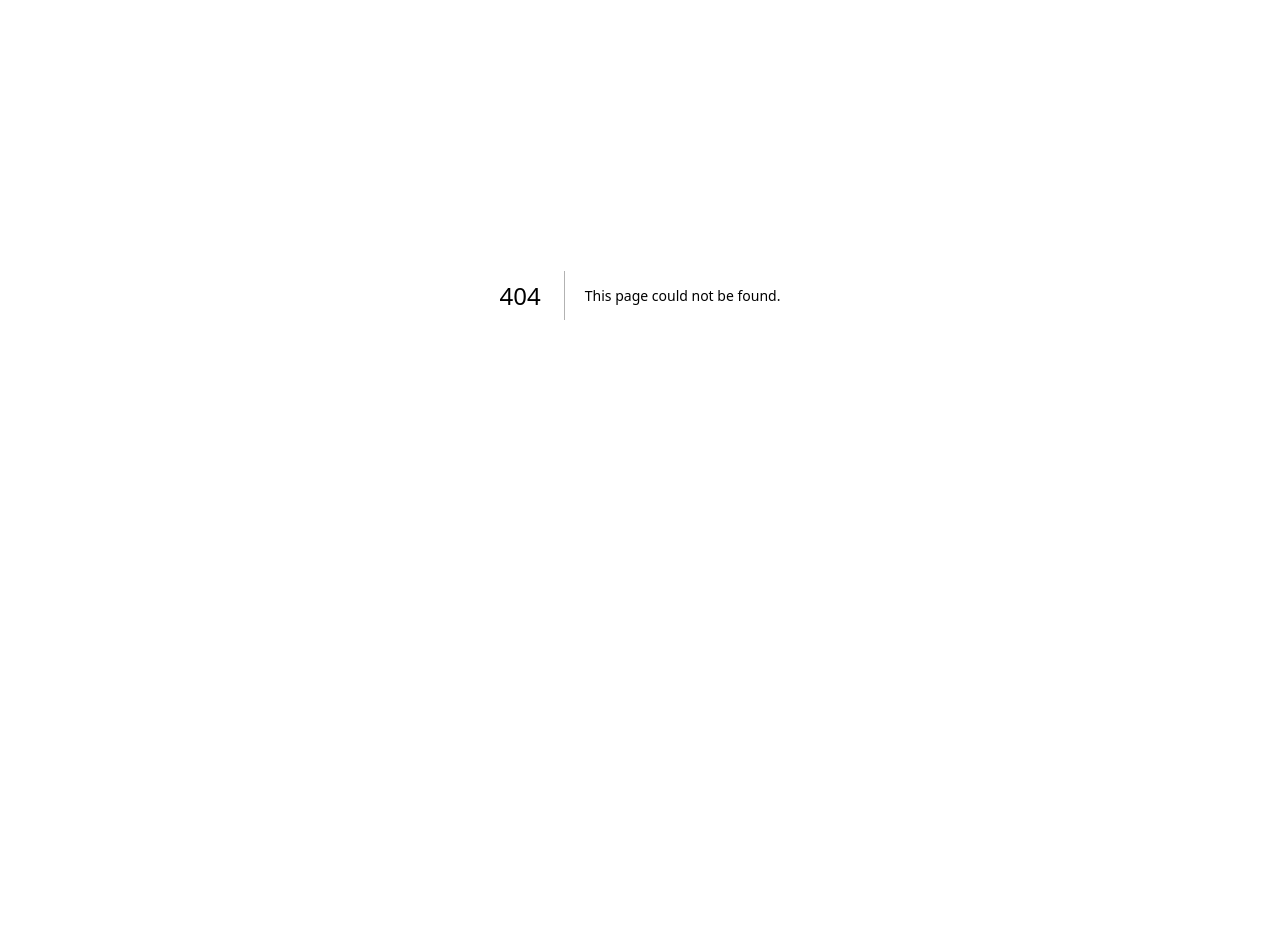
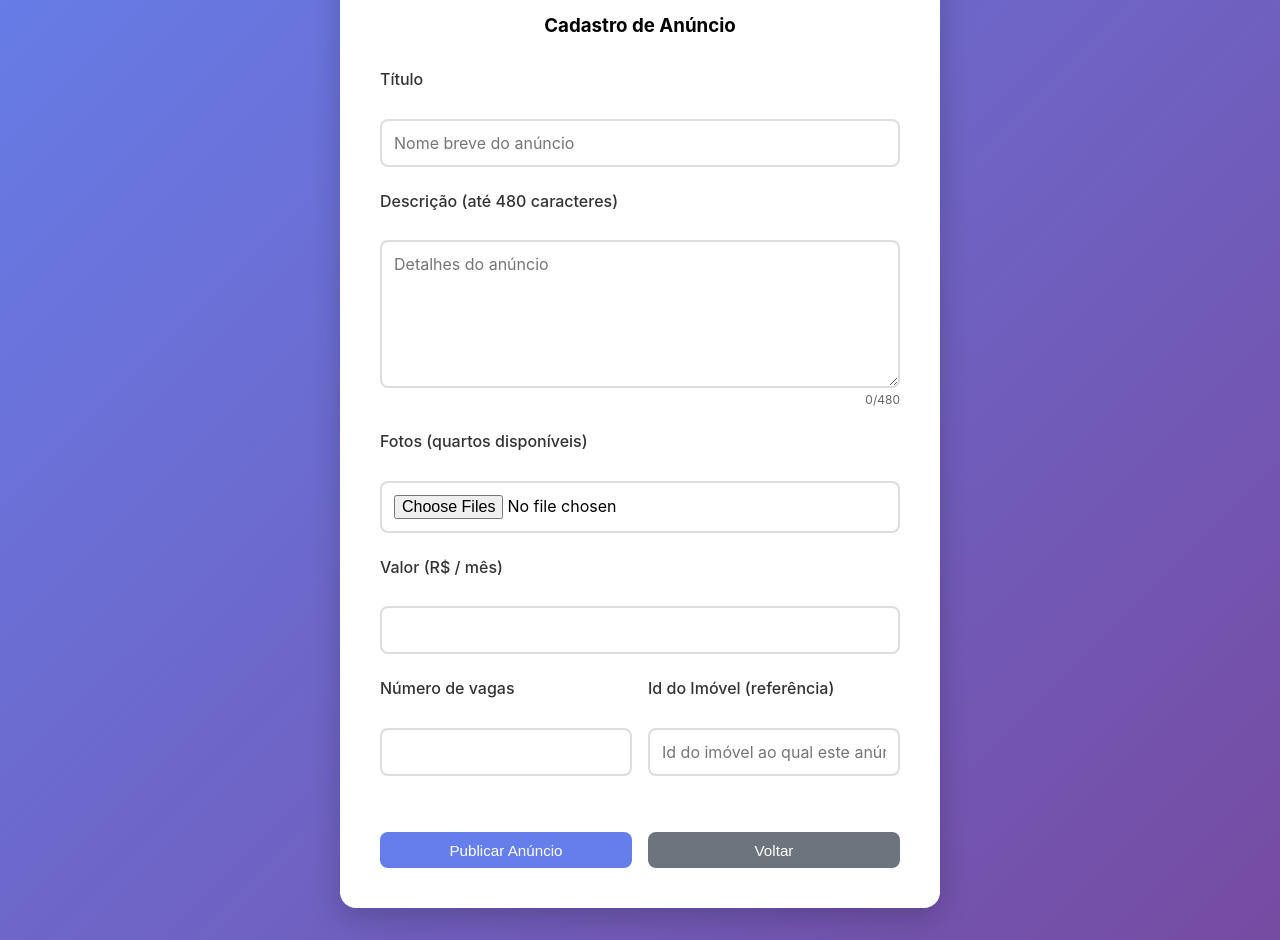
Before and after one commit to Gabriel-Toti/xdes12-project-front, a Next.js app: page /anuncio in a window 1280 px wide. Before the commit this address had no page. Shown: the part 105-1045 px from the top of the page. Before the commit the page ends 800 px from the top, so only its background shows below. Built offline with nearby package versions, Linux system fonts and the light colour scheme.

Commit message:
feat: cadastro de anuncios

```diff
--- /dev/null
+++ b/src/app/anuncio/page.tsx
@@ -0,0 +1,198 @@
+"use client";
+
+import { useState } from "react";
+import { useRouter } from "next/navigation";
+
+export default function CadastroAnuncio() {
+  const router = useRouter();
+
+  const [titulo, setTitulo] = useState("");
+  const [descricao, setDescricao] = useState("");
+  const [fotos, setFotos] = useState<FileList | null>(null);
+  const [valor, setValor] = useState<number | "">("");
+  // boost removed per request
+  const [vagas, setVagas] = useState<number | "">("");
+  const [imovelId, setImovelId] = useState("");
+
+  const [error, setError] = useState<string | null>(null);
+  const [success, setSuccess] = useState<string | null>(null);
+  const [loading, setLoading] = useState(false);
+
+  const maxDesc = 480;
+
+  const handleFiles = (e: React.ChangeEvent<HTMLInputElement>) => {
+    setFotos(e.target.files);
+  };
+
+  const validate = () => {
+    if (!titulo.trim()) {
+      setError("Título é obrigatório");
+      return false;
+    }
+    if (!descricao.trim()) {
+      setError("Descrição é obrigatória");
+      return false;
+    }
+    if (descricao.length > maxDesc) {
+      setError(`Descrição deve ter no máximo ${maxDesc} caracteres`);
+      return false;
+    }
+    if (valor === "" || Number(valor) < 0) {
+      setError("Informe um valor válido");
+      return false;
+    }
+    if (vagas === "" || Number(vagas) < 1) {
+      setError("Número de vagas deve ser >= 1");
+      return false;
+    }
+    if (!imovelId.trim()) {
+      setError("Id do imóvel (referência) é obrigatório");
+      return false;
+    }
+    // boost removed
+
+    setError(null);
+    return true;
+  };
+
+  const handleSubmit = async (e: React.FormEvent) => {
+    e.preventDefault();
+    if (!validate()) return;
+
+    setLoading(true);
+    setError(null);
+
+    try {
+      // Simulação de envio para API
+      await new Promise((res) => setTimeout(res, 900));
+
+      const generatedId = `anuncio_${Date.now()}`;
+      setSuccess(`Anúncio criado com sucesso (ID: ${generatedId})`);
+
+      // redireciona para a página do anúncio ou conta
+      setTimeout(() => router.push(`/conta`), 1200);
+    } catch (err: any) {
+      setError(err?.message || "Erro ao criar anúncio");
+    } finally {
+      setLoading(false);
+    }
+  };
+
+  return (
+    <div className="cadastro-page">
+      <div className="cadastro-container">
+        <div className="cadastro-header">
+          <h2>CASAR</h2>
+          <h3>Cadastro de Anúncio</h3>
+        </div>
+
+        <form onSubmit={handleSubmit} className="cadastro-form">
+          <div className="form-group">
+            <label className="form-label">Título</label>
+            <input
+              type="text"
+              className="form-input"
+              value={titulo}
+              onChange={(e) => setTitulo(e.target.value)}
+              placeholder="Nome breve do anúncio"
+              required
+            />
+          </div>
+
+          <div className="form-group">
+            <label className="form-label">
+              Descrição (até {maxDesc} caracteres)
+            </label>
+            <textarea
+              className="form-textarea"
+              value={descricao}
+              onChange={(e) => setDescricao(e.target.value.slice(0, maxDesc))}
+              placeholder="Detalhes do anúncio"
+              maxLength={maxDesc}
+              rows={6}
+              required
+            />
+            <div style={{ textAlign: "right", fontSize: 12, color: "#666" }}>
+              {descricao.length}/{maxDesc}
+            </div>
+          </div>
+
+          <div className="form-group">
+            <label className="form-label">Fotos (quartos disponíveis)</label>
+            <input
+              type="file"
+              className="form-input"
+              accept="image/*"
+              multiple
+              onChange={handleFiles}
+            />
+          </div>
+
+          <div className="form-row">
+            <div className="form-group">
+              <label className="form-label">Valor (R$ / mês)</label>
+              <input
+                type="number"
+                min={0}
+                className="form-input"
+                value={valor}
+                onChange={(e) =>
+                  setValor(e.target.value === "" ? "" : Number(e.target.value))
+                }
+                required
+              />
+            </div>
+          </div>
+
+          <div className="form-row">
+            <div className="form-group">
+              <label className="form-label">Número de vagas</label>
+              <input
+                type="number"
+                min={1}
+                className="form-input"
+                value={vagas}
+                onChange={(e) =>
+                  setVagas(e.target.value === "" ? "" : Number(e.target.value))
+                }
+                required
+              />
+            </div>
+
+            <div className="form-group">
+              <label className="form-label">Id do Imóvel (referência)</label>
+              <input
+                type="text"
+                className="form-input"
+                value={imovelId}
+                onChange={(e) => setImovelId(e.target.value)}
+                placeholder="Id do imóvel ao qual este anúncio se refere"
+                required
+              />
+            </div>
+          </div>
+
+          {error && <div className="error-message">{error}</div>}
+          {success && <div className="success-message">{success}</div>}
+
+          <div className="form-actions">
+            <button
+              type="submit"
+              className="btn btn-primary"
+              disabled={loading}
+            >
+              {loading ? "Salvando..." : "Publicar Anúncio"}
+            </button>
+            <button
+              type="button"
+              className="btn btn-secondary"
+              onClick={() => router.push("/")}
+            >
+              Voltar
+            </button>
+          </div>
+        </form>
+      </div>
+    </div>
+  );
+}
```
